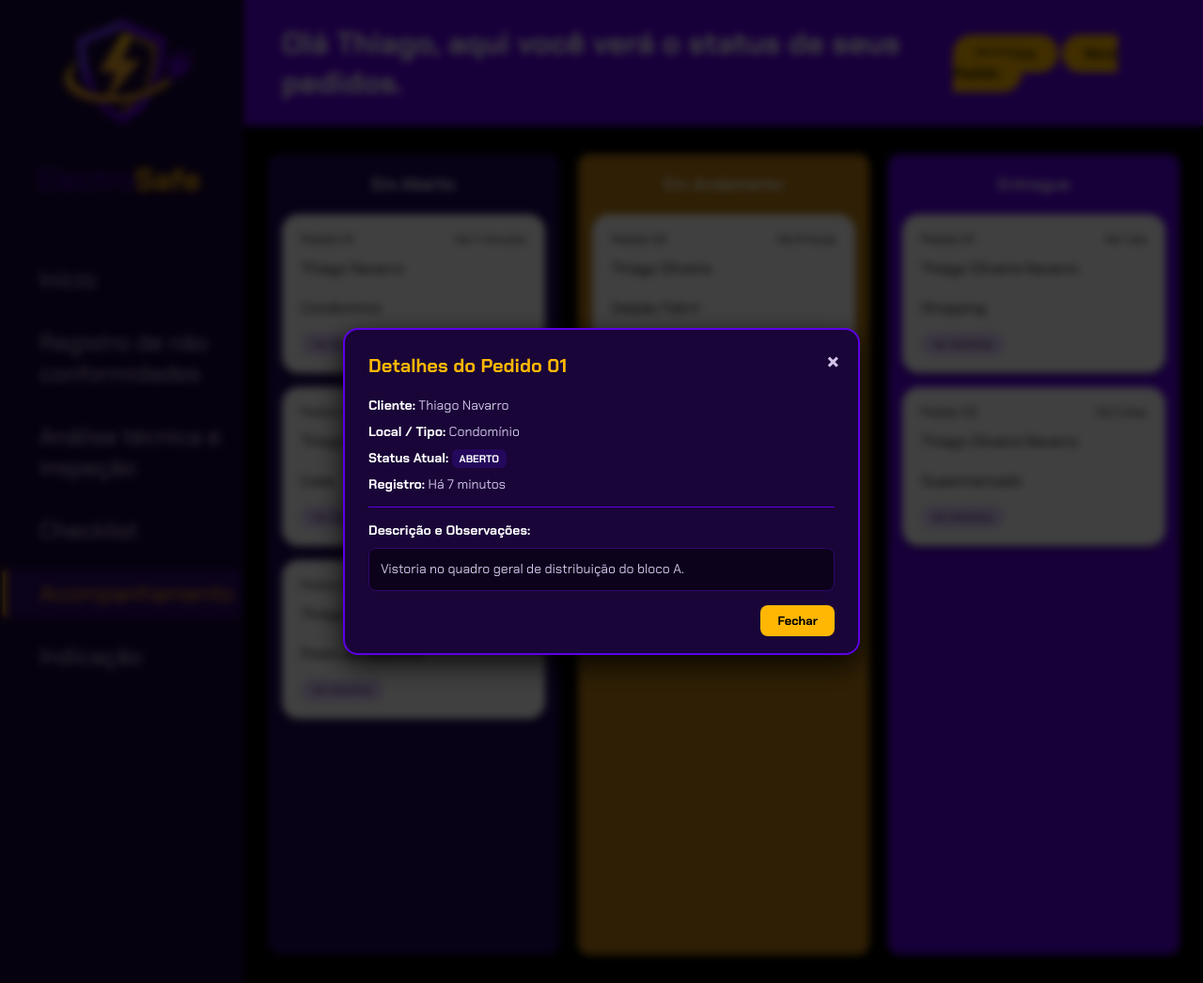
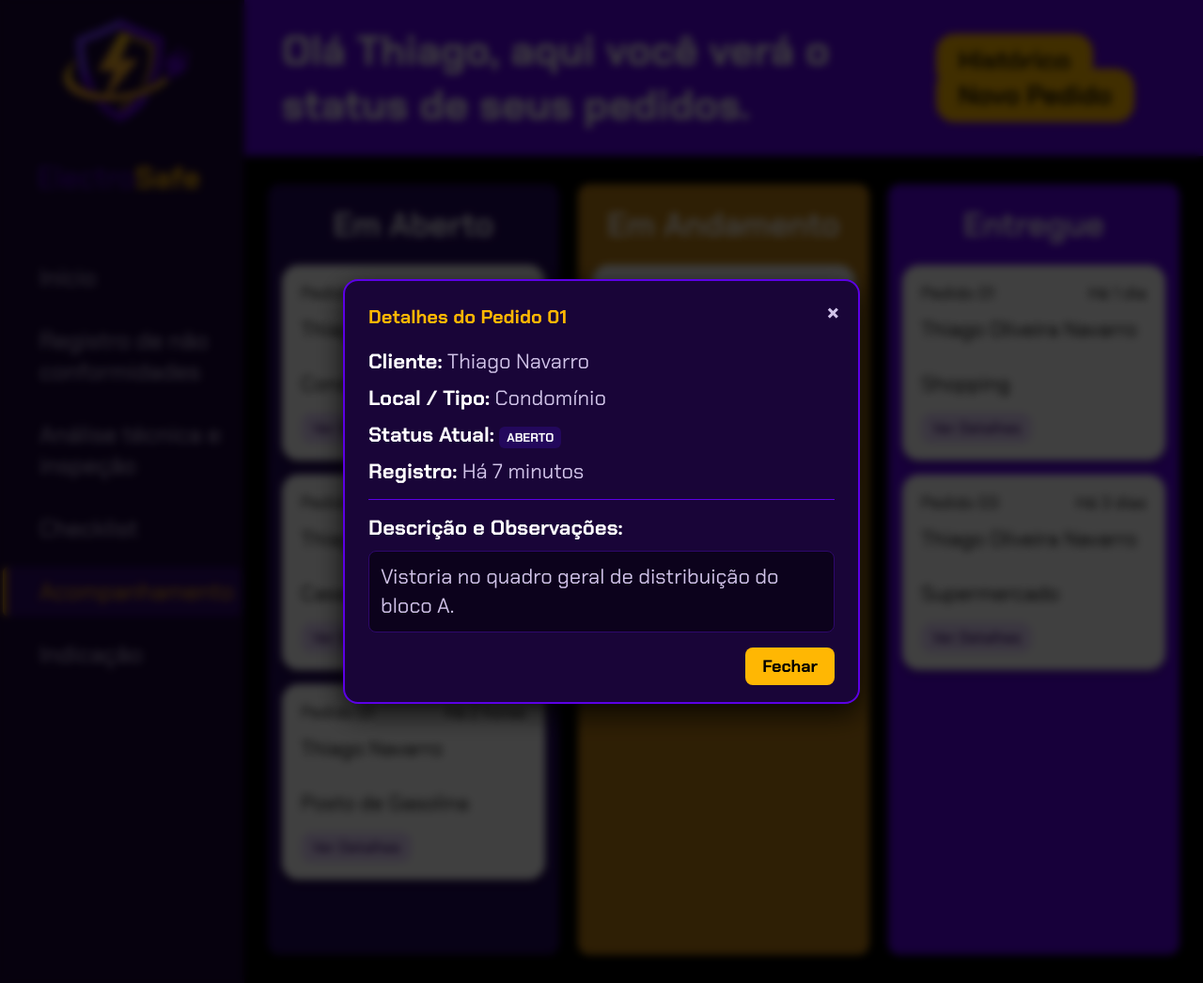
Before and after one commit to ArthurSb7/ElectroSafe, a PHP site: page /Clientes/acompanhamento.php?view=detalhes&id=1 in a window 1280 px wide. Shown: the whole page at 94% size. Run offline with PHP 8.4, Linux system fonts and the light colour scheme.

Commit message:
Foi atualizado o css

```diff
--- a/app/Clientes/acompanhamento.php
+++ b/app/Clientes/acompanhamento.php
@@ -1,5 +1,5 @@
 <?php
-// Simulação do Banco de Dados de Pedidos
+
 $pedidos = [
     1 => ['id' => 'Pedido 01', 'cliente' => 'Thiago Navarro', 'local' => 'Condomínio', 'status' => 'aberto', 'tempo' => 'Há 7 minutos', 'detalhes' => 'Vistoria no quadro geral de distribuição do bloco A.'],
     2 => ['id' => 'Pedido 01', 'cliente' => 'Thiago Navarro', 'local' => 'Casa', 'status' => 'aberto', 'tempo' => 'Há 43 minutos', 'detalhes' => 'Análise de sobrecarga nas tomadas da cozinha.'],
@@ -10,7 +10,6 @@ $pedidos = [
     7 => ['id' => 'Pedido 03', 'cliente' => 'Thiago Oliveira Navarro', 'local' => 'Supermercado', 'status' => 'entregue', 'tempo' => 'Há 3 dias', 'detalhes' => 'Inspeção termográfica e relatório final entregue com sucesso.']
 ];
 
-// Captura a ação vinda do clique via GET
 $view = filter_input(INPUT_GET, 'view', FILTER_SANITIZE_SPECIAL_CHARS);
 $id_detalhe = filter_input(INPUT_GET, 'id', FILTER_VALIDATE_INT);
 ?>
@@ -27,7 +26,9 @@ $id_detalhe = filter_input(INPUT_GET, 'id', FILTER_VALIDATE_INT);
 
     <div class="layout-principal">
         <aside class="barra-menu">
-               <img src="imagens/logo.png" alt="Logo">
+            <a href="index.php"  style="display: inline-block;">
+               <img src="imagens/logo.png" alt="Logo" >
+               </a>
             <div class="barra-menu-cabeça">
                 <i></i>
                 <div class="logo">
@@ -67,7 +68,6 @@ $id_detalhe = filter_input(INPUT_GET, 'id', FILTER_VALIDATE_INT);
             <header class="barra-principal">
                 <h1>Olá Thiago, aqui você verá o status de seus pedidos.</h1>
                 <div class="header-buttons">
-                    <!-- Ação em PHP via URL GET -->
                     <a href="acompanhamento.php?view=historico" class="botao-de-fora">Histórico</a>
                     <a href="novo_pedido.php" class="botao-de-fora">Novo Pedido</a>
                 </div>
@@ -75,7 +75,6 @@ $id_detalhe = filter_input(INPUT_GET, 'id', FILTER_VALIDATE_INT);
 
             <section class="kanban-board">
 
-                <!-- Coluna: Em Aberto -->
                 <div class="kanban-column col-aberto">
                     <h2>Em Aberto</h2>
                     <div class="cards-espaço">
@@ -100,7 +99,6 @@ $id_detalhe = filter_input(INPUT_GET, 'id', FILTER_VALIDATE_INT);
                     </div>
                 </div>
 
-                <!-- Coluna: Em Andamento -->
                 <div class="kanban-column col-andamento">
                     <h2>Em Andamento</h2>
                     <div class="cards-espaço">
@@ -125,7 +123,6 @@ $id_detalhe = filter_input(INPUT_GET, 'id', FILTER_VALIDATE_INT);
                     </div>
                 </div>
 
-                <!-- Coluna: Entregue -->
                 <div class="kanban-column col-entregue">
                     <h2>Entregue</h2>
                     <div class="cards-espaço">
@@ -154,7 +151,6 @@ $id_detalhe = filter_input(INPUT_GET, 'id', FILTER_VALIDATE_INT);
         </main>
     </div>
 
-    <!-- Lógica PHP: Exibe o formulário de Histórico -->
     <?php if ($view === 'historico'): ?>
         <div class="modal-overlay">
             <div class="modal-box">
@@ -189,7 +185,6 @@ $id_detalhe = filter_input(INPUT_GET, 'id', FILTER_VALIDATE_INT);
         </div>
     <?php endif; ?>
 
-    <!-- Lógica PHP: Exibe os Detalhes do Pedido Selecionado -->
     <?php if ($view === 'detalhes' && isset($pedidos[$id_detalhe])):
         $item = $pedidos[$id_detalhe];
     ?>
--- a/app/Clientes/stylesClientes/styleAcompanhamento.css
+++ b/app/Clientes/stylesClientes/styleAcompanhamento.css
@@ -10,6 +10,7 @@ body {
     color: #ffffff;
     min-height: 100vh;
     overflow: hidden;
+    font-size: 22px;
 }
 
 .layout-principal {
@@ -102,7 +103,7 @@ body {
     padding: 10px 24px;
     border-radius: 20px;
     font-weight: 600;
-    font-size: 15px;
+    font-size: 28px;
     transition: background 0.2s;
 }
 
@@ -139,7 +140,7 @@ body {
 
 .kanban-column h2 {
     text-align: center;
-    font-size: 18px;
+    font-size: 35px;
     font-weight: 600;
     margin-bottom: 20px;
     color: #ffffff;
@@ -163,7 +164,7 @@ body {
     display: flex;
     justify-content: space-between;
     margin-bottom: 12px;
-    font-size: 13px;
+    font-size: 18px;
 }
 
 .pedido-id {
@@ -172,12 +173,12 @@ body {
 }
 
 .card-body {
-    margin-bottom: 15px;
+    margin-bottom: 16px;
 }
 
 .espaçamento-card {
     display: flex;
-    gap: 8px;
+    gap: 18px;
     flex-wrap: wrap;
 }
 
@@ -187,7 +188,7 @@ body {
     border: none;
     padding: 6px 12px;
     border-radius: 12px;
-    font-size: 11px;
+    font-size: 16px;
     font-weight: 500;
     cursor: pointer;
     text-decoration: none;
@@ -195,7 +196,6 @@ body {
     transition: background 0.2s;
 }
 
-/* Modais e Janelas de Sobreposição (Puro CSS e PHP) */
 .modal-overlay {
     position: fixed;
     top: 0;
@@ -242,7 +242,6 @@ body {
     color: #ffb703;
 }
 
-/* Lista do Histórico */
 .lista-historico {
     display: flex;
     flex-direction: column;
@@ -267,14 +266,13 @@ body {
 }
 
 .item-historico small {
-    font-size: 11px;
+    font-size: 20px;
     color: #a097b6;
 }
 
-/* Detalhes do Pedido */
 .detalhes-conteudo p {
     margin-bottom: 10px;
-    font-size: 14px;
+    font-size: 22px;
     color: #d1c4e9;
 }
 
@@ -285,13 +283,13 @@ body {
 .badge-status {
     padding: 3px 8px;
     border-radius: 6px;
-    font-size: 11px;
+    font-size: 13px;
     font-weight: bold;
 }
 
 .status-aberto { background-color: #23085c; color: #fff; }
 .status-andamento { background-color: #b87b14; color: #fff; }
-.status-entregue { background-color: #5c00e6; color: #fff; }
+.status-entregue { background-color: #1be600a9; color: #fff; }
 
 .divisor {
     border: 0;
@@ -320,9 +318,8 @@ body {
     border-radius: 8px;
     text-decoration: none;
     font-weight: bold;
-    font-size: 13px;
+    font-size: 18px;
 }
-
 
 .corElectro {
     color: #5c00e6;
@@ -331,3 +328,7 @@ body {
 .corSafe {
     color: #ffb703;
 }
+img {
+   width: 250px;
+   display: block;
+}
```
Also changed, not shown: app/Clientes/index.php (+7 -19 lines), app/Clientes/stylesClientes/styleIndex.css (+12 -1 lines).
